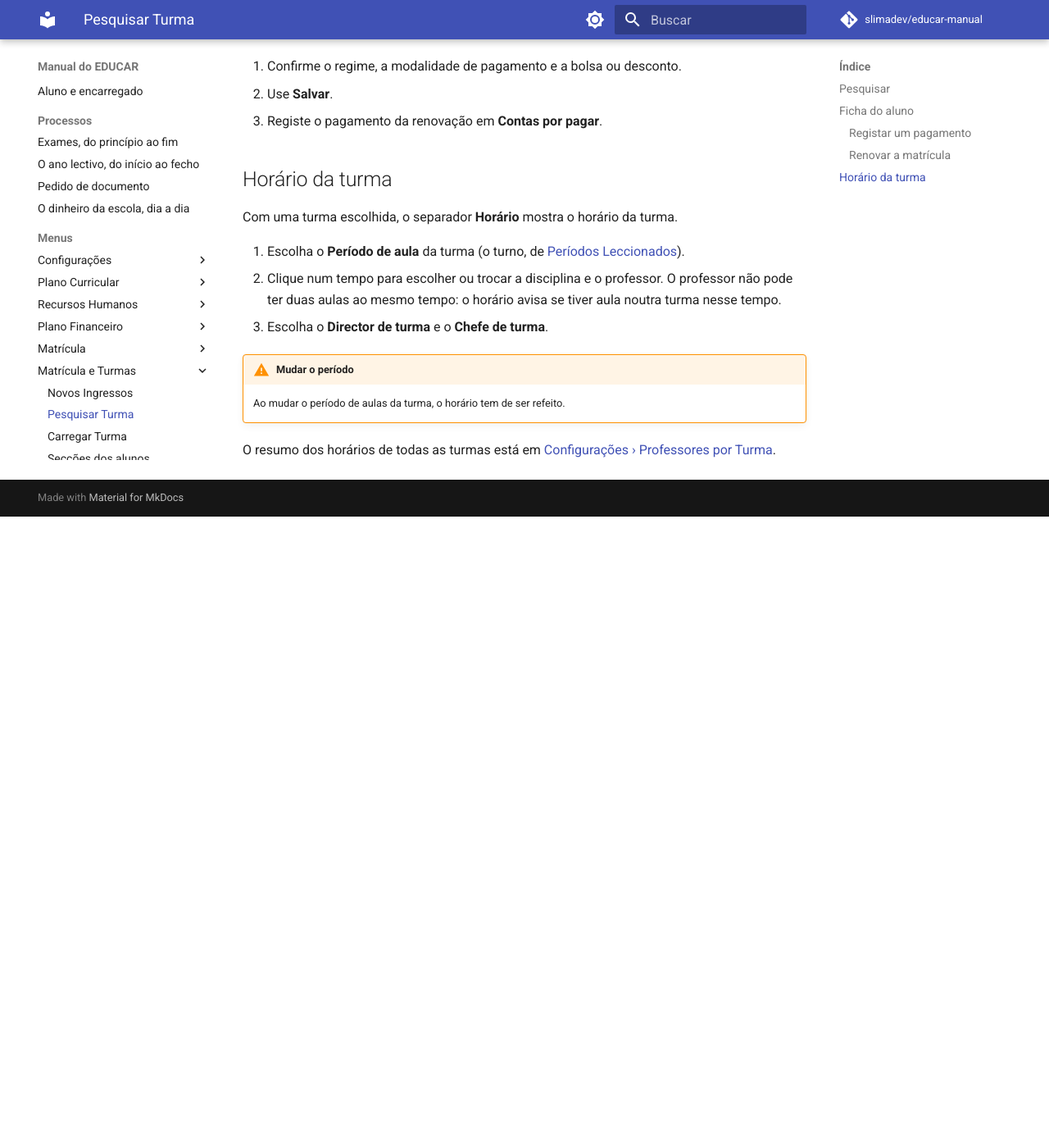
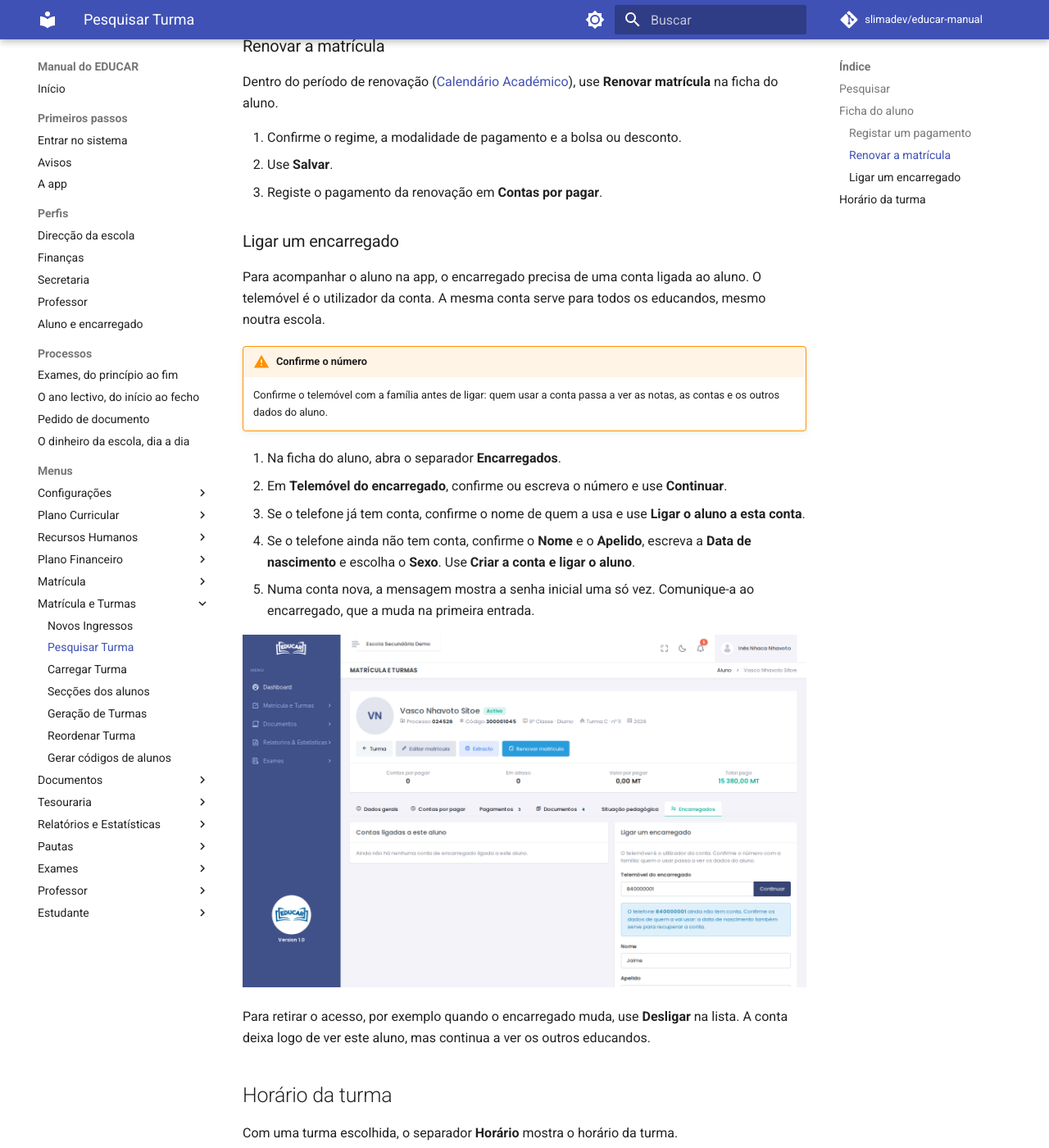
Before and after one commit to slimadev/educar-manual, an MkDocs documentation site: the page built from docs/menus/matricula-e-turmas/pesquisar-turma.md, in a window 1280 px wide and 1400 px high, scrolled down 2513 px. Shown: the whole window at 82% size. Built offline with MkDocs 1.6.1 and Material for MkDocs 9.7.7, drawn with Linux system fonts in a browser that asks for light colours; comment, search, counter and statistics services are not loaded; before the commit the page ends 3143 px from its top, so only the background shows below that; some of the changed text lies outside the part shown.

Commit message:
Link a guardian's account from the student file
Co-Authored-By: Claude Opus 5.5 <noreply@anthropic.com>

```diff
--- a/docs/menus/matricula-e-turmas/pesquisar-turma.md
+++ b/docs/menus/matricula-e-turmas/pesquisar-turma.md
@@ -27,6 +27,7 @@ O topo mostra os dados do aluno e o resumo das contas: por pagar, em atraso, val
 | **Pagamentos** | Pagamentos feitos, com o recibo |
 | **Documentos** | Pedidos de documentos do aluno (veja [Pedidos de documentos](../documentos/pedidos-de-documentos.md#registar-um-pedido)) |
 | **Situação pedagógica** | Médias dos trimestres e fecho do ano do aluno |
+| **Encarregados** | Contas de encarregado ligadas ao aluno, para acompanhar na [app](../../primeiros-passos/app.md) (veja [Ligar um encarregado](#ligar-um-encarregado)) |
 
 ![A conta do documento na ficha do aluno](../documentos/img/ficha-pagar.png)
 
@@ -53,6 +54,23 @@ Dentro do período de renovação ([Calendário Académico](../configuracoes/cal
 2. Use **Salvar**.
 3. Registe o pagamento da renovação em **Contas por pagar**.
 
+### Ligar um encarregado
+
+Para acompanhar o aluno na app, o encarregado precisa de uma conta ligada ao aluno. O telemóvel é o utilizador da conta. A mesma conta serve para todos os educandos, mesmo noutra escola.
+
+!!! warning "Confirme o número"
+    Confirme o telemóvel com a família antes de ligar: quem usar a conta passa a ver as notas, as contas e os outros dados do aluno.
+
+1. Na ficha do aluno, abra o separador **Encarregados**.
+2. Em **Telemóvel do encarregado**, confirme ou escreva o número e use **Continuar**.
+3. Se o telefone já tem conta, confirme o nome de quem a usa e use **Ligar o aluno a esta conta**.
+4. Se o telefone ainda não tem conta, confirme o **Nome** e o **Apelido**, escreva a **Data de nascimento** e escolha o **Sexo**. Use **Criar a conta e ligar o aluno**.
+5. Numa conta nova, a mensagem mostra a senha inicial uma só vez. Comunique-a ao encarregado, que a muda na primeira entrada.
+
+![Ligar um encarregado na ficha do aluno](img/ficha-encarregados.png)
+
+Para retirar o acesso, por exemplo quando o encarregado muda, use **Desligar** na lista. A conta deixa logo de ver este aluno, mas continua a ver os outros educandos.
+
 ## Horário da turma
 
 Com uma turma escolhida, o separador **Horário** mostra o horário da turma.
```
Also changed, not shown: docs/perfis/aluno-encarregado.md (+1 -1 lines), docs/primeiros-passos/app.md (+2 -0 lines), docs/menus/matricula-e-turmas/img/ficha-encarregados.png (added), 1 other file.
